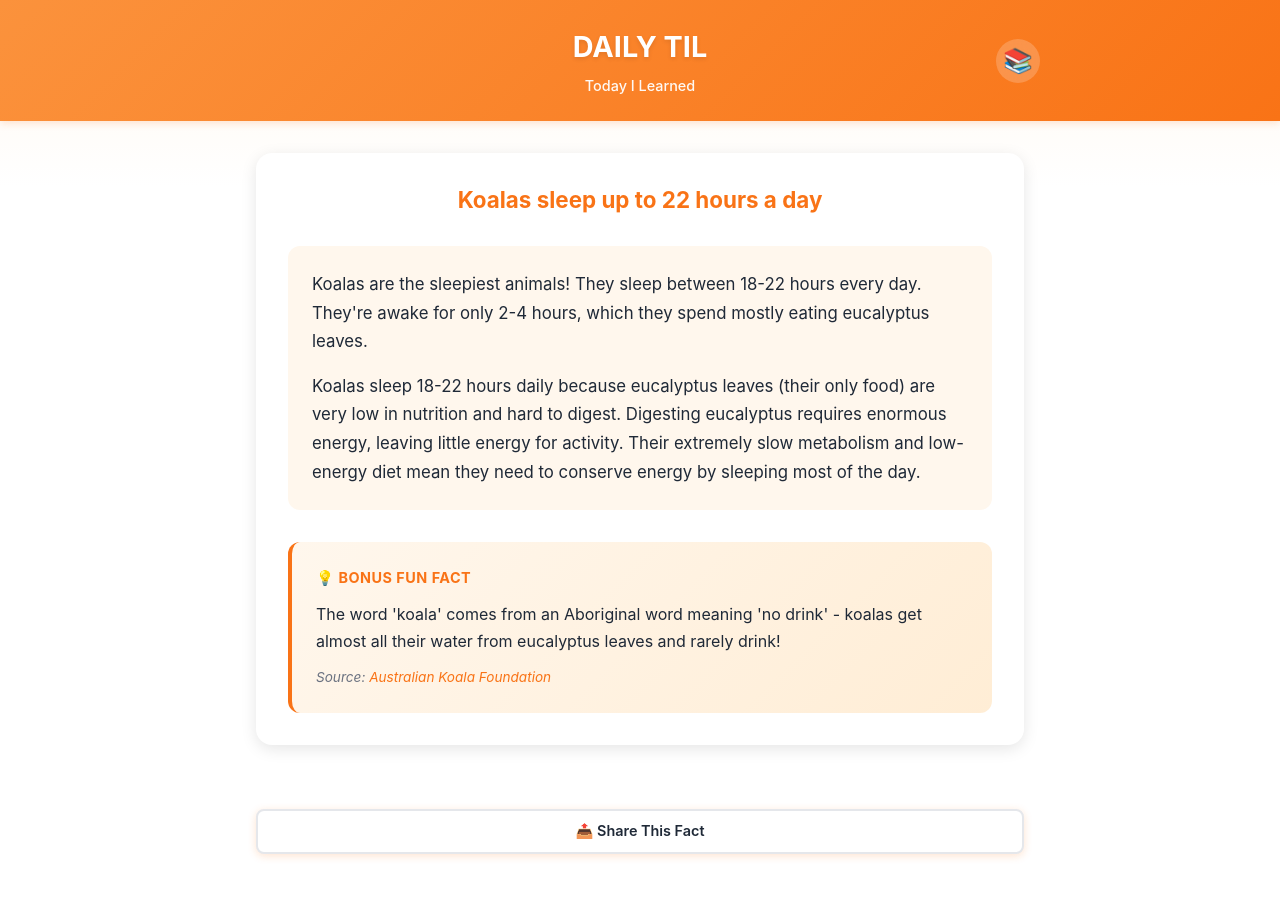
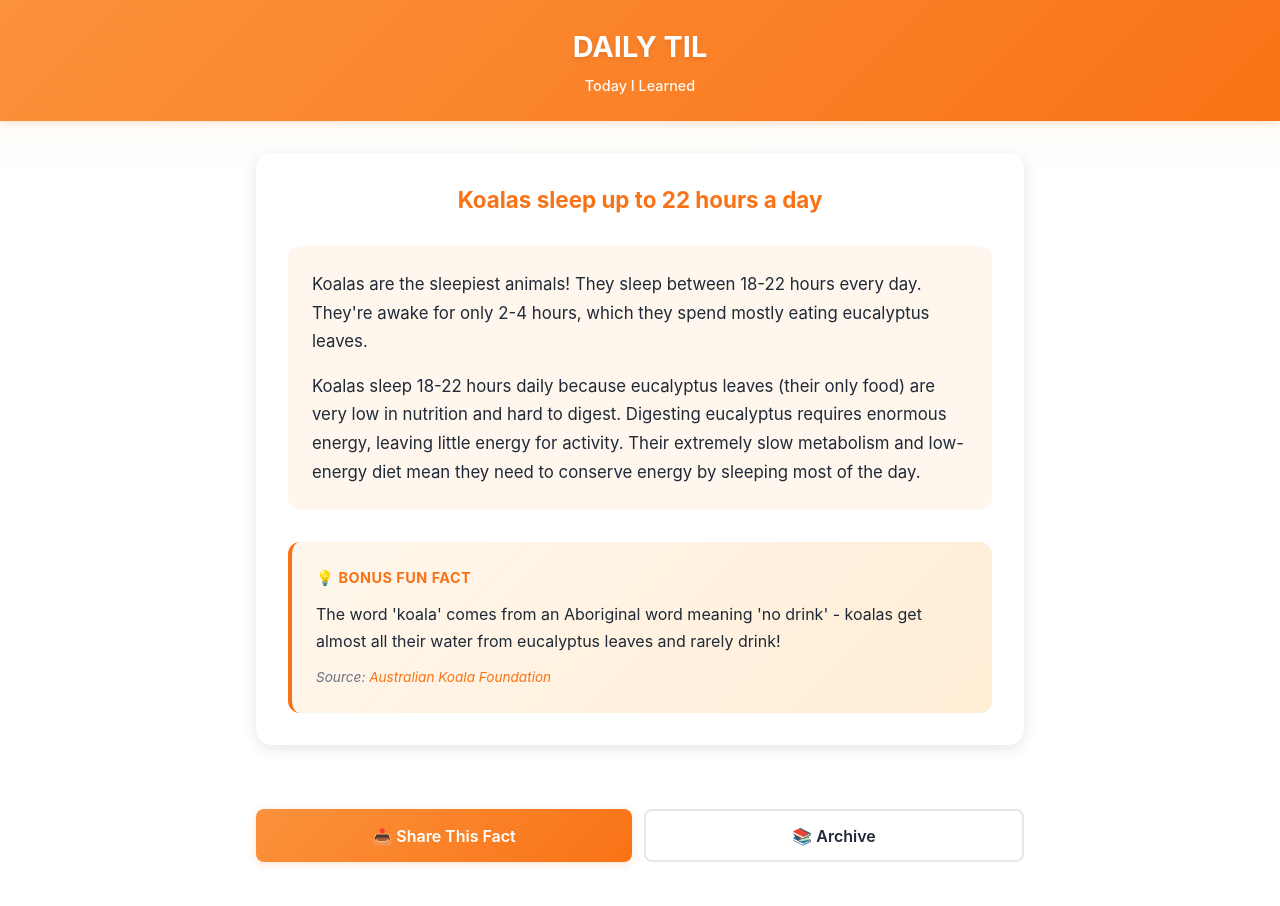
Before and after one commit to djcastelino/daily-til, a React (Vite) app: page / in a window 1280 px wide. Both pictures are taken after a click on the button "👆 Tap to Learn Why". Shown: the top 906 px of the page. Built offline with nearby package versions, Linux system fonts and the light colour scheme.

Commit message:
Move Archive button from header to bottom, next to Share button

```diff
--- a/src/App.tsx
+++ b/src/App.tsx
@@ -117,7 +117,7 @@ function App() {
 
   return (
     <div className="app">
-      <Header onArchiveClick={() => setShowArchive(true)} />
+      <Header />
 
       <main className="main-content">
         {archiveMode && (
@@ -144,6 +144,7 @@ function App() {
         {gameState.hasRead && (
           <ActionButtons
             fact={gameState.targetFact}
+            onArchiveClick={() => setShowArchive(true)}
           />
         )}
       </main>
--- a/src/components/ActionButtons.css
+++ b/src/components/ActionButtons.css
@@ -2,30 +2,21 @@
   max-width: 800px;
   margin: 2rem auto;
   padding: 0 1rem;
-}
-
-.share-button {
-  width: 100%;
-  margin-bottom: 1rem;
-  font-size: 1.05rem;
-  padding: 0.9rem 1.5rem;
-}
-
-.secondary-actions {
-  display: grid;
-  grid-template-columns: repeat(3, 1fr);
+  display: flex;
   gap: 0.75rem;
 }
 
 .action-button {
+  flex: 1;
   background: white;
   border: 2px solid var(--border);
   color: var(--text-primary);
-  padding: 0.7rem 1rem;
+  padding: 0.9rem 1.5rem;
   border-radius: 8px;
   font-weight: 600;
-  font-size: 0.9rem;
+  font-size: 1rem;
   transition: all 0.2s ease;
+  cursor: pointer;
 }
 
 .action-button:hover {
@@ -35,10 +26,16 @@
   box-shadow: 0 4px 12px rgba(249, 115, 22, 0.1);
 }
 
-.favorite-button.active {
-  background: var(--surface);
-  border-color: var(--primary);
-  color: var(--primary);
+.share-button {
+  background: linear-gradient(135deg, var(--primary-light) 0%, var(--primary) 100%);
+  color: white;
+  border: none;
+}
+
+.share-button:hover {
+  color: white;
+  transform: translateY(-2px);
+  box-shadow: 0 6px 16px rgba(249, 115, 22, 0.3);
 }
 
 @media (max-width: 768px) {
--- a/src/components/ActionButtons.tsx
+++ b/src/components/ActionButtons.tsx
@@ -4,10 +4,12 @@ import './ActionButtons.css';
 
 interface ActionButtonsProps {
   fact: Fact;
+  onArchiveClick: () => void;
 }
 
 export default function ActionButtons({
-  fact
+  fact,
+  onArchiveClick
 }: ActionButtonsProps) {
   const handleShare = () => {
     const shareText = generateShareText(fact);
@@ -30,6 +32,9 @@ export default function ActionButtons({
       <button className="action-button share-button btn-primary" onClick={handleShare}>
         📤 Share This Fact
       </button>
+      <button className="action-button archive-button" onClick={onArchiveClick}>
+        📚 Archive
+      </button>
     </div>
   );
 }
--- a/src/components/Header.css
+++ b/src/components/Header.css
@@ -1,4 +1,4 @@
-/* Daily TIL - v1.1 - Archive button fix */
+/* Daily TIL - v1.2 - Archive button moved to bottom */
 .header {
   background: linear-gradient(135deg, #fb923c 0%, #f97316 100%);
   color: white;
@@ -9,42 +9,7 @@
 .header-content {
   max-width: 800px;
   margin: 0 auto;
-  display: flex;
-  justify-content: space-between;
-  align-items: center;
-  position: relative;
-}
-
-.header-center {
   text-align: center;
-  flex: 1;
-}
-
-.header-right {
-  position: absolute;
-  right: 0;
-  top: 50%;
-  transform: translateY(-50%);
-}
-
-.header-icon-btn {
-  background: rgba(255, 255, 255, 0.2);
-  border: none;
-  color: white;
-  font-size: 1.5rem;
-  width: 44px;
-  height: 44px;
-  border-radius: 50%;
-  cursor: pointer;
-  transition: background 0.2s ease;
-  display: flex;
-  align-items: center;
-  justify-content: center;
-  backdrop-filter: blur(10px);
-}
-
-.header-icon-btn:hover {
-  background: rgba(255, 255, 255, 0.3);
 }
 
 .title {
--- a/src/components/Header.tsx
+++ b/src/components/Header.tsx
@@ -1,24 +1,13 @@
 import './Header.css';
 
-interface HeaderProps {
-  onArchiveClick: () => void;
-}
-
-export default function Header({ onArchiveClick }: HeaderProps) {
+export default function Header() {
   return (
     <header className="header">
       <div className="header-content">
-        <div className="header-center">
-          <h1 className="title">
-            DAILY TIL
-          </h1>
-          <p className="subtitle">Today I Learned</p>
-        </div>
-        <div className="header-right">
-          <button onClick={onArchiveClick} className="header-icon-btn">
-            📚
-          </button>
-        </div>
+        <h1 className="title">
+          DAILY TIL
+        </h1>
+        <p className="subtitle">Today I Learned</p>
       </div>
     </header>
   );
```
